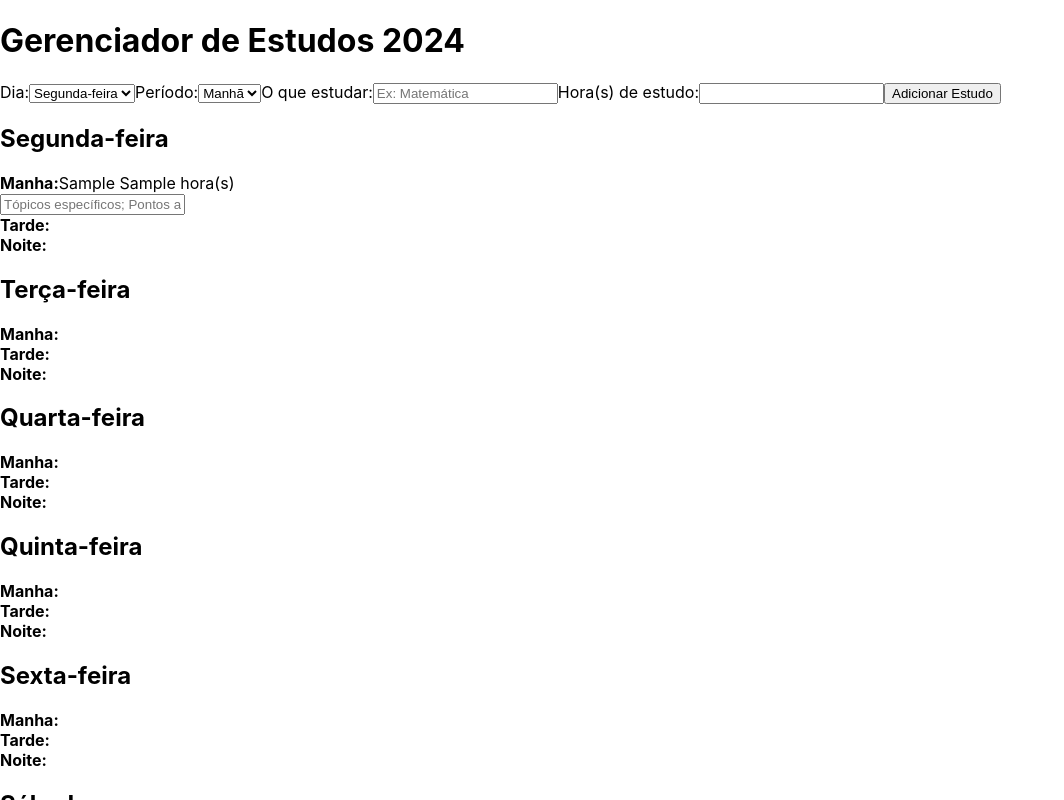
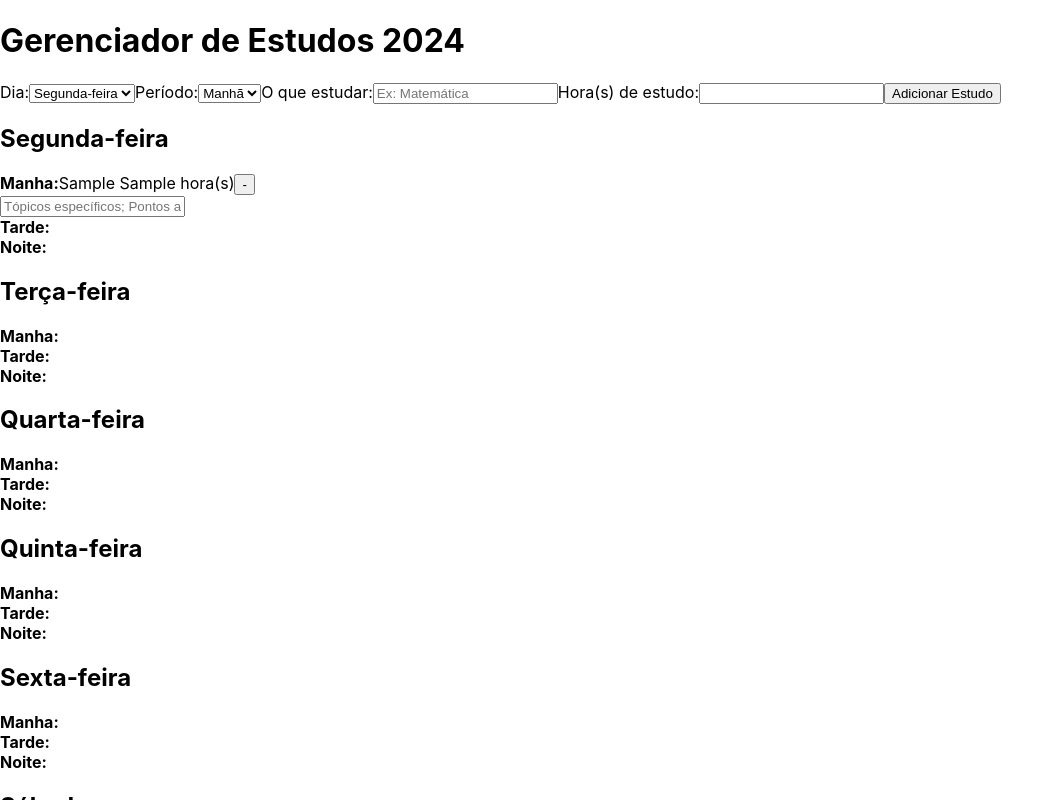
Before and after one commit to erick-alves-lopes/atividade_manutencao_de_software3, a React (Create React App) app: page / in a window 1280 px wide. Both pictures are taken after typing "Sample", "Sample" into the empty fields and a click on the button "Adicionar Estudo". Shown: the top 800 px of the page, without its empty margins (0-1064 px from the left). Built offline with nearby package versions, Linux system fonts and the light colour scheme.

Commit message:
Adicionada a função de remover atividades da lista

```diff
--- a/src/App.js
+++ b/src/App.js
@@ -39,6 +39,24 @@ function App() {
 
     setAtividade('');
     setTempo(''); // Limpa o campo de atividade após adicionar
+  };
+
+  const removerAtividade = (dia, periodo) => {
+    setEstudos(prevEstudos => ({
+      ...prevEstudos,
+      [dia]: {
+        ...prevEstudos[dia],
+        [periodo]: '',
+      },
+    }));
+
+    setAnotacao(prevAnotacao => ({
+      ...prevAnotacao,
+      [dia]: {
+        ...prevAnotacao[dia],
+        [periodo]: false,
+      }
+    }));
   };
 
   return (
@@ -89,6 +107,7 @@ function App() {
               {estudos[dia][periodo]}
               {estudos[dia][periodo] && (
                 <>
+                  <button onClick={() => removerAtividade(dia, periodo)}>-</button>
                   {anotacao[dia] && anotacao[dia][periodo] && (
                     <div>
                       <input type="text" placeholder="Tópicos específicos; Pontos a revisar; Referências bibliográficas." />
```
